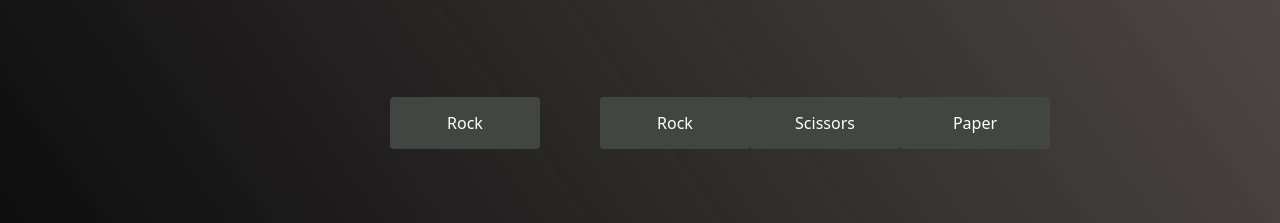
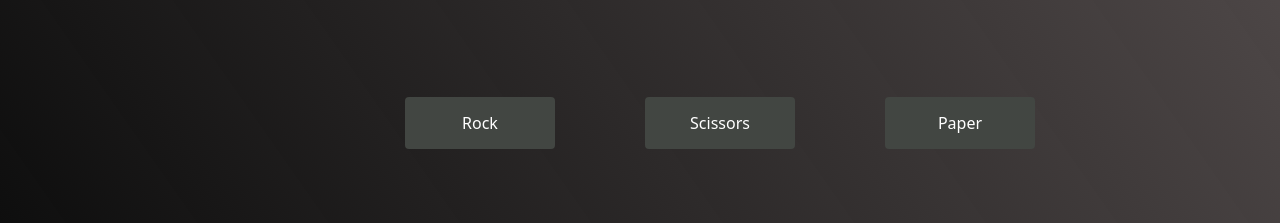
Before and after one commit to WEB21-bodjabo/rock-paper-scissor, a plain HTML site: page index.html in a window 1280 px wide. Shown: the part 577-800 px from the top of the page. Drawn offline with Linux system fonts and the light colour scheme.

Commit message:
update css
-

```diff
--- a/index.html
+++ b/index.html
@@ -31,12 +31,11 @@
         </div>
 
 
-        <div class="option">
-            <div class="btn"> <button class="choiceBtn">Rock</button>
+        <div class="option" id="choices">
+            <div class="btn">
 
-        <div class="option" id="choices">
+
         <button class="choiceBtn">Rock</button>
-
         <button class="choiceBtn">Scissors</button>
         <button class="choiceBtn">Paper</button></div>
 
--- a/style.css
+++ b/style.css
@@ -63,8 +63,10 @@ justify-content: center;
     justify-content: space-around;
     align-items: center;
     align-content: flex-start;
+
 }
 button{
+
     background-color: #424642;
     width: 150px;
     border: none;
```
